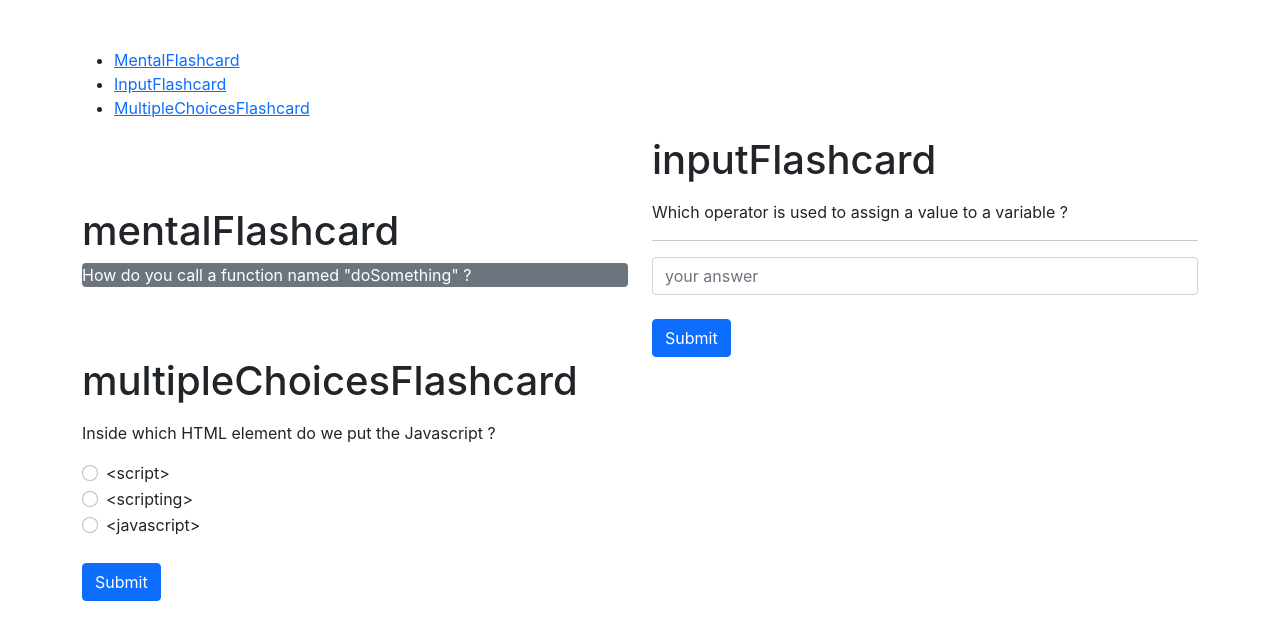
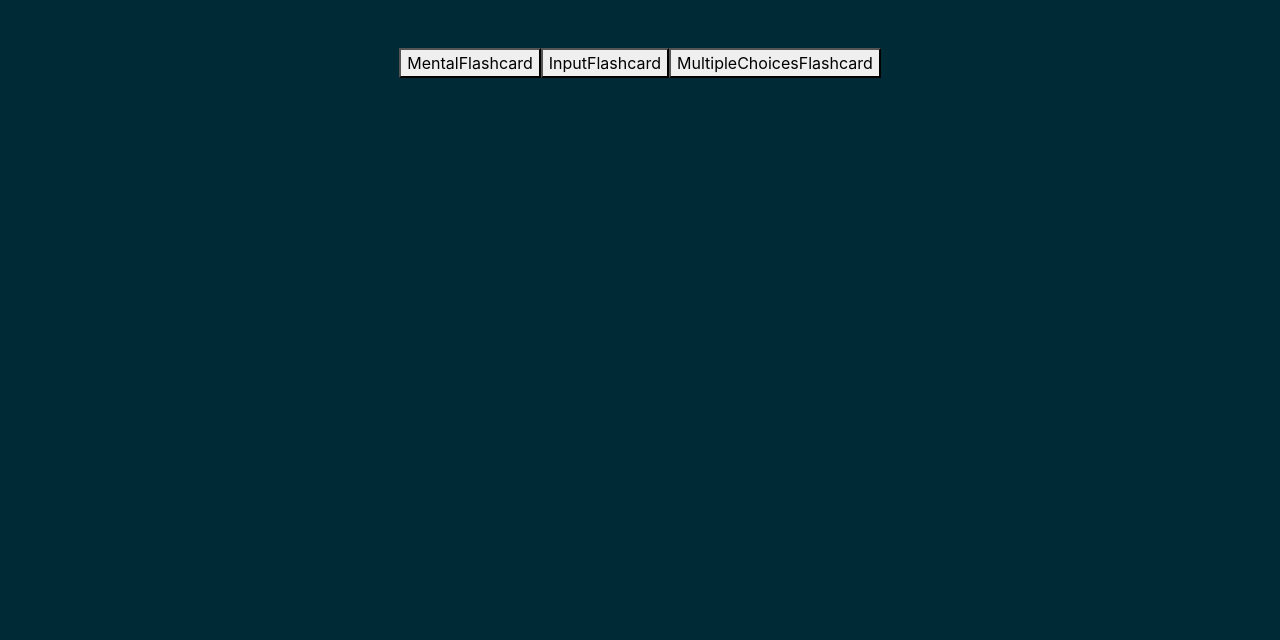
Before and after one commit to Miora-RAK/My-First-React-App, a React (Create React App) app: page / in a window 1280 px wide. Shown: the top 640 px of the page. Built offline with nearby package versions, Linux system fonts and the light colour scheme.

Commit message:
add multiple Choices Answer FlashCard

```diff
--- a/public/index.html
+++ b/public/index.html
@@ -35,7 +35,7 @@
   </head>
   <body>
     <noscript>You need to enable JavaScript to run this app.</noscript>
-    <div id="root"></div>
+    <div id="root" className="bg-dark"></div>
     <!--
       This HTML file is a template.
       If you open it directly in the browser, you will see an empty page.
--- a/src/components/index.tsx
+++ b/src/components/index.tsx
@@ -5,33 +5,44 @@ import MultipleChoicesFlashcard from "./multipleChoiceFlashcard";
 import data from "../data/data";
 
 const Flashcard: React.FC = () => {
-  let randomData = data[Math.floor(Math.random() * data.length)];
+  const [onClick, setOnClick] = React.useState(false);
+  const [clickValue, setclickValue] = React.useState("");
+
+  const handleOnClick = (event: any) => {
+    console.log("click", onClick);
+    const value = event.target.value;
+    console.log("click", value);
+    setclickValue(value);
+    setOnClick(!onClick);
+  };
   return (
     <div>
       <div>
-        <ul>
-          <li>
-            <a href="#">MentalFlashcard</a>
-          </li>
-          <li>
-            <a href="#">InputFlashcard</a>
-          </li>
-          <li>
-            <a href="#">MultipleChoicesFlashcard</a>
-          </li>
-        </ul>
+        <button onClick={handleOnClick} value={data[0].type}>
+          MentalFlashcard
+        </button>
+        <button onClick={handleOnClick} value={data[1].type}>
+          InputFlashcard
+        </button>
+        <button onClick={handleOnClick} value={data[2].type}>
+          MultipleChoicesFlashcard
+        </button>
       </div>
-      <div className="row align-items-center">
-        <div className="col">
+      {onClick && clickValue === data[0].type ? (
+        <div className="position-absolute top-50 start-50 translate-middle">
           <MentalFlashcard data={data} />
         </div>
-        <div className="col">
+      ) : null}
+      {onClick && clickValue === data[1].type ? (
+        <div className="position-absolute top-50 start-50 translate-middle">
           <InputFlashcard data={data} />
         </div>
-        <div className="col">
+      ) : null}
+      {onClick && clickValue === data[2].type ? (
+        <div className="position-absolute top-50 start-50 translate-middle">
           <MultipleChoicesFlashcard data={data} />
         </div>
-      </div>
+      ) : null}
     </div>
   );
 };
--- a/src/components/inputFlashcard.tsx
+++ b/src/components/inputFlashcard.tsx
@@ -1,6 +1,7 @@
 import React from "react";
 type Data = {
   id: number;
+  type: string;
   question: string;
   answer: string;
   options: string[];
@@ -26,11 +27,11 @@ const InputFlashcard: React.FC<InputFlashcardProps> = (props) => {
   };
 
   const handleSubmit = (event: any) => {
-    // event.preventDefault();
+    event.preventDefault();
     console.log("ma data", formText);
     formText === props.data[1].answer
-      ? setBackgroundColor("bg bg-success")
-      : setBackgroundColor("bg bg-danger");
+      ? setBackgroundColor("bg bg-success text-white")
+      : setBackgroundColor("bg bg-danger text-white");
 
     formText === props.data[1].answer
       ? setwrong("You got it!!")
@@ -48,7 +49,7 @@ const InputFlashcard: React.FC<InputFlashcardProps> = (props) => {
   };
 
   return (
-    <div className={`rounded ${backgroundColor}`}>
+    <div className={`mb-3 rounded ${backgroundColor}`}>
       <h1 onClick={reset}>inputFlashcard </h1>
       <p>{wrong}</p>
       <form onSubmit={handleSubmit}>
--- a/src/components/mentalFlashcard.tsx
+++ b/src/components/mentalFlashcard.tsx
@@ -1,6 +1,7 @@
 import React from "react";
 type Data = {
   id: number;
+  type: string;
   question: string;
   answer: string;
   options: string[];
@@ -9,18 +10,27 @@ type MentalFlashcardProps = {
   data: Data;
 };
 const MentalFlashcard: React.FC<MentalFlashcardProps> = (props) => {
+  let randomData = props.data[Math.floor(Math.random() * props.data.length)];
+  console.log("random", randomData);
   const [showAnswer, setShowAnswer] = React.useState(false);
   const addSolution = (): void => {
     setShowAnswer(!showAnswer);
   };
+
   return (
-    <div>
-      <h1>mentalFlashcard</h1>
-      <div
-        className="bg bg-secondary text-white rounded "
-        onClick={addSolution}
-      >
-        {showAnswer ? props.data[0].answer : props.data[0].question}
+    <div className="card text-white bg-secondary mb-3">
+      <div className="card-header">
+        <h1>Mental Flashcard</h1>
+      </div>
+      <div className="card-body" onClick={addSolution}>
+        {showAnswer ? (
+          <p className="card-text-center">{props.data[0].answer}</p>
+        ) : (
+          <p className="card-text-center">{props.data[0].question}</p>
+        )}
+        {/* <button  className="btn btn-light">
+          Next
+        </button> */}
       </div>
     </div>
   );
--- a/src/data/data.ts
+++ b/src/data/data.ts
@@ -1,18 +1,21 @@
 const data = [
   {
     id: 1,
+    type: "mental",
     question: 'How do you call a function named "doSomething" ?',
     answer: "doSomething()",
     options: ["()", "doSomething", "doSomething()"],
   },
   {
     id: 2,
+    type: "input",
     question: "Which operator is used to assign a value to a variable ?",
     answer: "=",
     options: ["*", "+", "="],
   },
   {
     id: 3,
+    type: "multiple",
     question: "Inside which HTML element do we put the Javascript ? ",
     answer: "<script>",
     options: ["<javascript>", "<scripting>", "<script>"],
--- a/src/index.css
+++ b/src/index.css
@@ -1,13 +1,15 @@
 body {
+  background-color: #002b36;
+  color: #839496;
   margin: 0;
-  font-family: -apple-system, BlinkMacSystemFont, 'Segoe UI', 'Roboto', 'Oxygen',
-    'Ubuntu', 'Cantarell', 'Fira Sans', 'Droid Sans', 'Helvetica Neue',
+  font-family: -apple-system, BlinkMacSystemFont, "Segoe UI", "Roboto", "Oxygen",
+    "Ubuntu", "Cantarell", "Fira Sans", "Droid Sans", "Helvetica Neue",
     sans-serif;
   -webkit-font-smoothing: antialiased;
   -moz-osx-font-smoothing: grayscale;
 }
 
 code {
-  font-family: source-code-pro, Menlo, Monaco, Consolas, 'Courier New',
+  font-family: source-code-pro, Menlo, Monaco, Consolas, "Courier New",
     monospace;
 }
```
Also changed, not shown: src/components/multipleChoiceFlashcard.tsx (+1 -12 lines).
